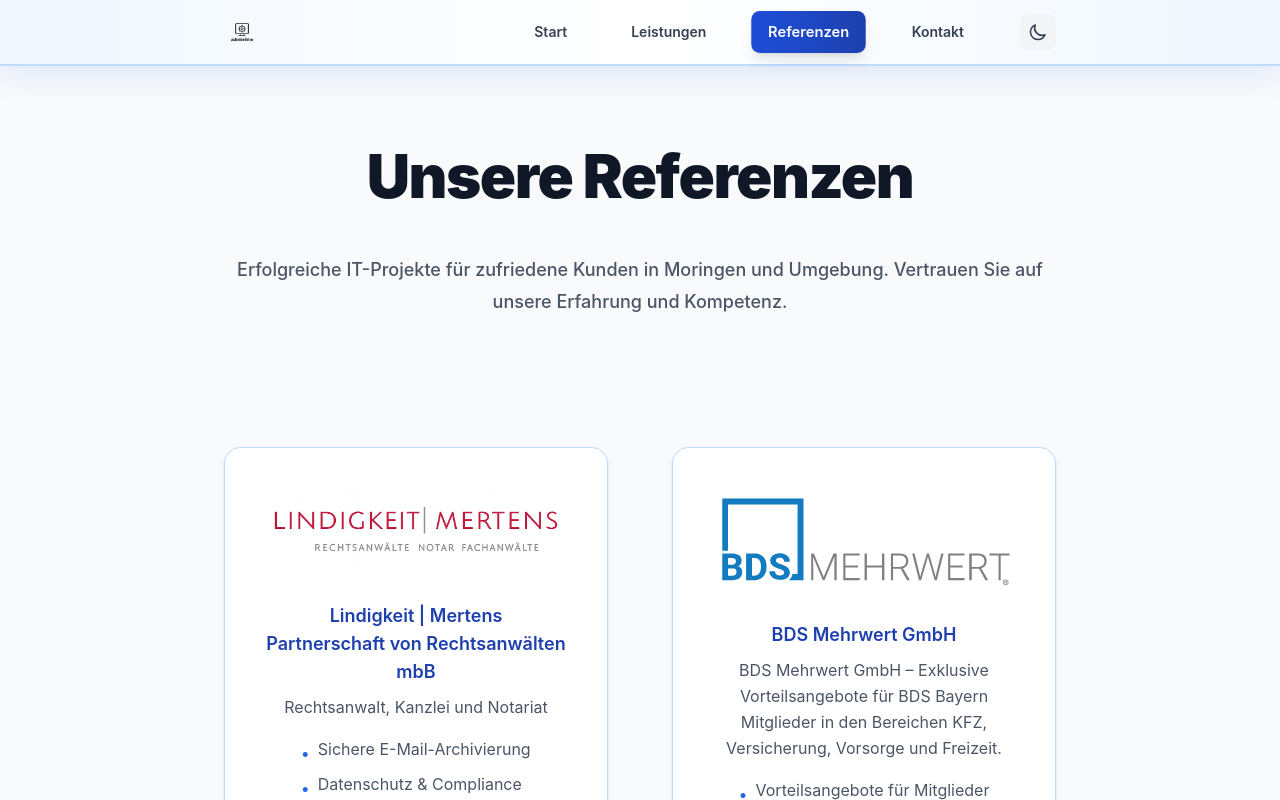
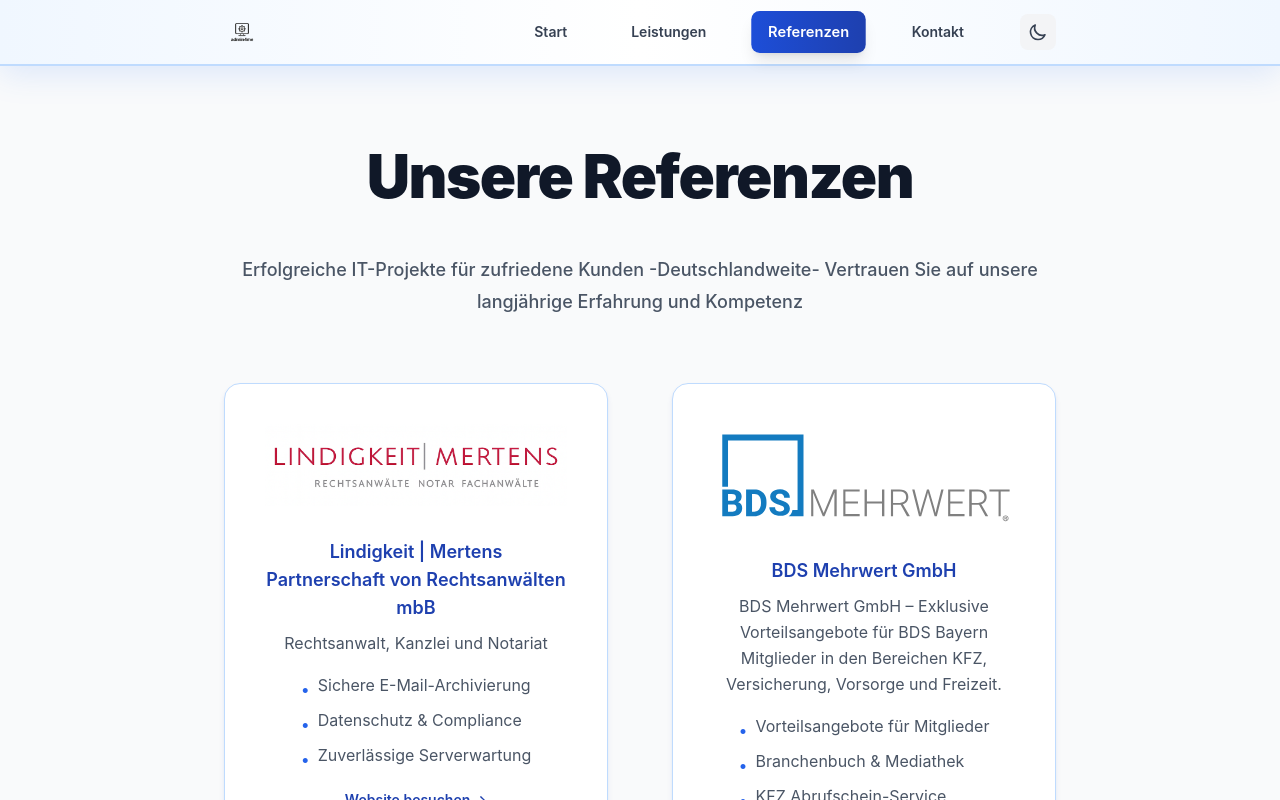
Before and after one commit to Remodops/admin4me, a Next.js app: page /referenzen in a window 1280 px wide. Shown: the top 800 px of the page. Built offline with nearby package versions, Linux system fonts and the light colour scheme.

Commit message:
Referenzen-Text ändern

```diff
--- a/src/app/referenzen/page.tsx
+++ b/src/app/referenzen/page.tsx
@@ -165,12 +165,12 @@
 export default function Referenzen() {
   return (
     <div className="mx-auto max-w-content px-4 sm:px-6 lg:px-8 py-20">
-      <section className="text-center mb-32">
+      <section className="text-center mb-16">
         <h1 className="heading-xl text-gray-900 dark:text-white mb-12">
           Unsere Referenzen
         </h1>
         <p className="text-enhanced text-gray-600 dark:text-gray-300 max-w-4xl mx-auto leading-relaxed">
-          Erfolgreiche IT-Projekte für zufriedene Kunden in Moringen und Umgebung. Vertrauen Sie auf unsere Erfahrung und Kompetenz.
+          Erfolgreiche IT-Projekte für zufriedene Kunden -Deutschlandweite- Vertrauen Sie auf unsere langjährige Erfahrung und Kompetenz
         </p>
       </section>
 
```
